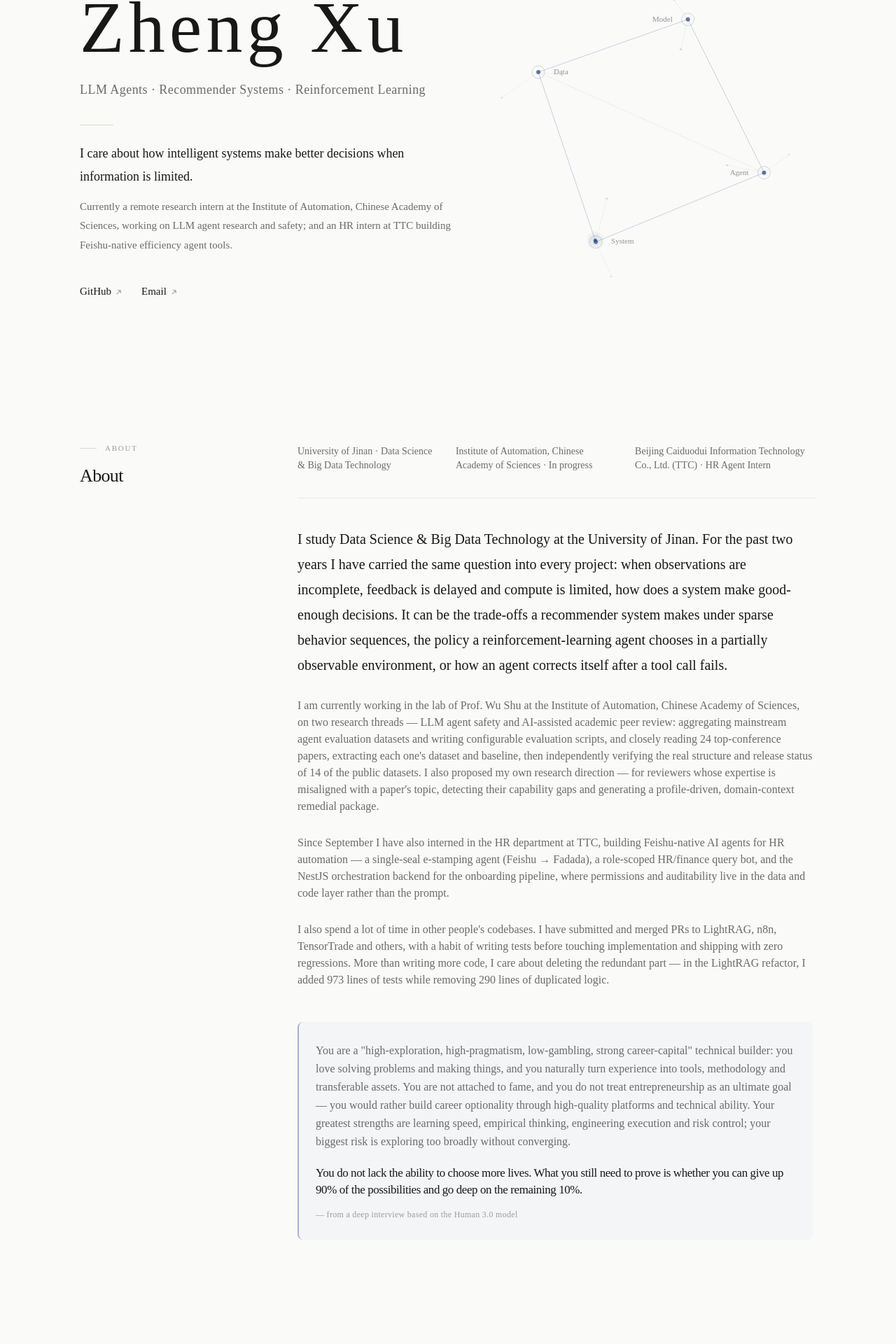
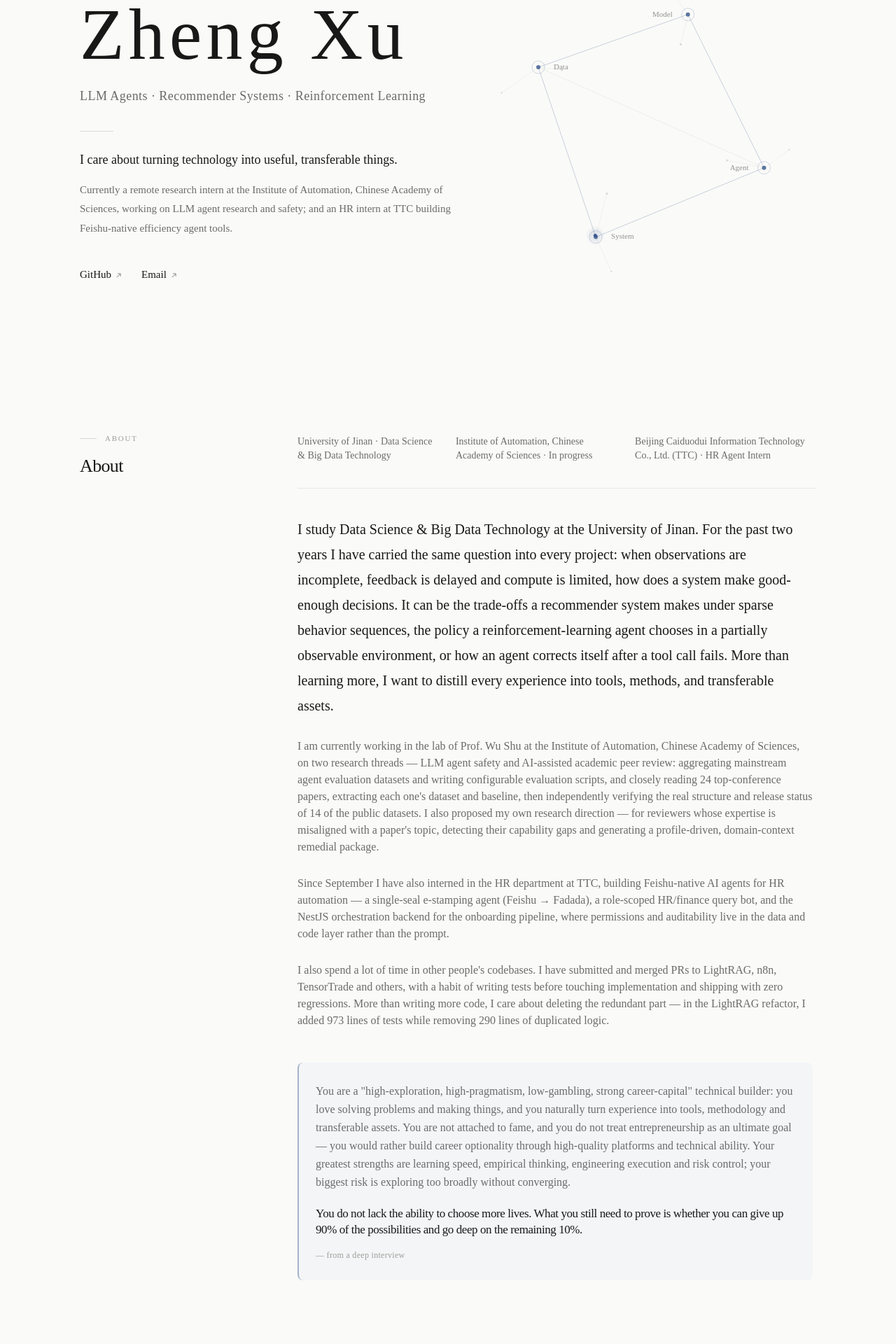
Before and after one commit to returnSGD/web-profile, a React (Vite) app: page / in a window 1280 px wide. Shown: the part 191-2111 px from the top of the page at 70% size. Built offline with nearby package versions, Linux system fonts and the light colour scheme.

Commit message:
feat: 微调 Hero thesis 与 About 首段，评价出处简化为「深度访谈」

```diff
--- a/src/data/content.ts
+++ b/src/data/content.ts
@@ -191,7 +191,7 @@ export const en: Content = {
     nameLatin: 'Zheng Xu',
     focus: ['LLM Agents', 'Recommender Systems', 'Reinforcement Learning'],
     thesis:
-      'I care about how intelligent systems make better decisions when information is limited.',
+      'I care about turning technology into useful, transferable things.',
     github: 'https://github.com/returnSGD',
     githubHandle: 'returnSGD',
   },
@@ -203,7 +203,7 @@ export const en: Content = {
       'Beijing Caiduodui Information Technology Co., Ltd. (TTC) · HR Agent Intern',
     ],
     paragraphs: [
-      'I study Data Science & Big Data Technology at the University of Jinan. For the past two years I have carried the same question into every project: when observations are incomplete, feedback is delayed and compute is limited, how does a system make good-enough decisions. It can be the trade-offs a recommender system makes under sparse behavior sequences, the policy a reinforcement-learning agent chooses in a partially observable environment, or how an agent corrects itself after a tool call fails.',
+      'I study Data Science & Big Data Technology at the University of Jinan. For the past two years I have carried the same question into every project: when observations are incomplete, feedback is delayed and compute is limited, how does a system make good-enough decisions. It can be the trade-offs a recommender system makes under sparse behavior sequences, the policy a reinforcement-learning agent chooses in a partially observable environment, or how an agent corrects itself after a tool call fails. More than learning more, I want to distill every experience into tools, methods, and transferable assets.',
       'I am currently working in the lab of Prof. Wu Shu at the Institute of Automation, Chinese Academy of Sciences, on two research threads — LLM agent safety and AI-assisted academic peer review: aggregating mainstream agent evaluation datasets and writing configurable evaluation scripts, and closely reading 24 top-conference papers, extracting each one\'s dataset and baseline, then independently verifying the real structure and release status of 14 of the public datasets. I also proposed my own research direction — for reviewers whose expertise is misaligned with a paper\'s topic, detecting their capability gaps and generating a profile-driven, domain-context remedial package.',
       'Since September I have also interned in the HR department at TTC, building Feishu-native AI agents for HR automation — a single-seal e-stamping agent (Feishu → Fadada), a role-scoped HR/finance query bot, and the NestJS orchestration backend for the onboarding pipeline, where permissions and auditability live in the data and code layer rather than the prompt.',
       'I also spend a lot of time in other people\'s codebases. I have submitted and merged PRs to LightRAG, n8n, TensorTrade and others, with a habit of writing tests before touching implementation and shipping with zero regressions. More than writing more code, I care about deleting the redundant part — in the LightRAG refactor, I added 973 lines of tests while removing 290 lines of duplicated logic.',
@@ -211,7 +211,7 @@ export const en: Content = {
     quote: {
       text: 'You are a "high-exploration, high-pragmatism, low-gambling, strong career-capital" technical builder: you love solving problems and making things, and you naturally turn experience into tools, methodology and transferable assets. You are not attached to fame, and you do not treat entrepreneurship as an ultimate goal — you would rather build career optionality through high-quality platforms and technical ability. Your greatest strengths are learning speed, empirical thinking, engineering execution and risk control; your biggest risk is exploring too broadly without converging.',
       note: 'You do not lack the ability to choose more lives. What you still need to prove is whether you can give up 90% of the possibilities and go deep on the remaining 10%.',
-      source: '— from a deep interview based on the Human 3.0 model',
+      source: '— from a deep interview',
     },
   },
 
@@ -712,7 +712,7 @@ export const zh: Content = {
     name: '许政',
     nameLatin: 'Xu Zheng',
     focus: ['LLM Agent', '推荐系统', '强化学习'],
-    thesis: '我关心智能系统如何在信息有限时做出更好的决策。',
+    thesis: '我关心如何把技术变成有用的、可带走的东西。',
     github: 'https://github.com/returnSGD',
     githubHandle: 'returnSGD',
   },
@@ -720,7 +720,7 @@ export const zh: Content = {
   about: {
     meta: ['济南大学 · 数据科学与大数据技术', '中国科学院自动化研究所 · 在研', '北京才多对信息技术有限公司（TTC）· HR Agent 实习'],
     paragraphs: [
-      '我在济南大学读数据科学与大数据技术。过去两年，我把同一个问题反复带进每一个项目：当观测是不完整的、反馈是延迟的、算力是有限的，一个系统该如何做出足够好的决策。它可以是推荐系统面对稀疏行为序列时的取舍，可以是强化学习智能体在部分可观测环境下的策略选择，也可以是一个 Agent 在工具调用失败之后如何自我修正。',
+      '我在济南大学读数据科学与大数据技术。过去两年，我把同一个问题反复带进每一个项目：当观测是不完整的、反馈是延迟的、算力是有限的，一个系统该如何做出足够好的决策。它可以是推荐系统面对稀疏行为序列时的取舍，可以是强化学习智能体在部分可观测环境下的策略选择，也可以是一个 Agent 在工具调用失败之后如何自我修正。比起学会更多，我更想把每段经历沉淀成工具、方法论和可迁移资产。',
       '目前在中国科学院自动化研究所吴书研究员课题组，围绕大模型智能体安全与 AI 辅助学术评审两个方向做研究：聚合主流 Agent 评测数据集并编写可配置的测评脚本，精读 24 篇顶会论文、逐篇提取数据集与 Baseline 并联网核验其中 14 个公开数据集的真实结构与发布状态。我也提出了自己的研究方向——面向专业背景与论文主题错位的评审人，检测其能力缺口，生成画像驱动的领域上下文补课包。',
       '九月起我还在 TTC 人力资源部实习，做飞书生态的 HR 提效 AI Agent——单章文件自动盖章（飞书 → 法大大）、按角色分权的人事/财务查询机器人，以及入职流水线的 NestJS 编排后端，让权限与可审计性落在数据层和代码层，而不是提示词。',
       '我同样把时间花在别人的代码库里。为 LightRAG、n8n、TensorTrade 等项目提交并合并过 PR，习惯是先补测试再动实现，交付时保证零回归。比起写出更多代码，我更在意删掉多余的那部分——在 LightRAG 那次重构里，新增 973 行测试的同时删掉了 290 行重复逻辑。',
@@ -728,7 +728,7 @@ export const zh: Content = {
     quote: {
       text: '你是一个「高探索、高实用主义、低赌博、强职业资本意识」的技术型建设者：喜欢解决问题、创造东西，天然倾向于把经验沉淀成工具、方法论与可迁移资产；不迷恋名望、不把创业当终极目标，更希望靠高质量平台与技术能力建立自己的职业选择权。你最大的优势是学习速度、实证思维、工程执行力与风险控制，最大的风险是探索过强而收敛不足。',
       note: '你不缺「选择更多人生」的能力，真正需要证明的是——能否主动放弃 90% 的可能性，然后把剩下的 10% 做深。',
-      source: '—— 来自一次基于 Human 3.0 模型的深度访谈',
+      source: '—— 来自一次深度访谈',
     },
   },
 
```
